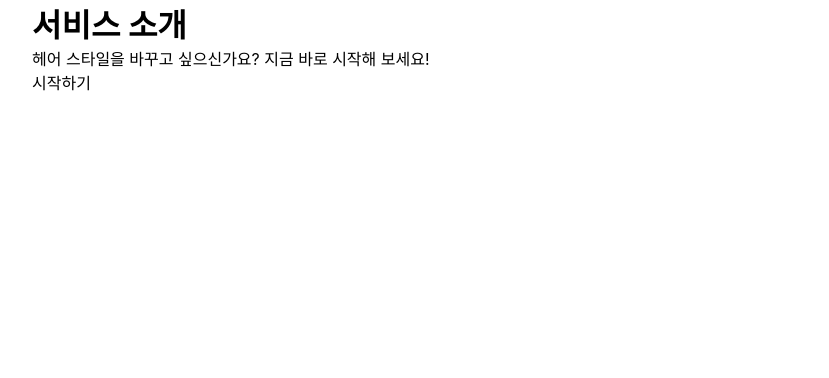
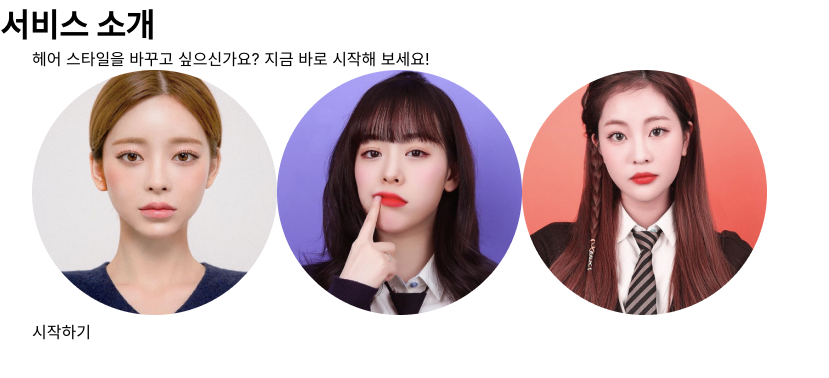
Before and after one commit to hongii/id-photo-web, a Next.js app in the folder client/: page / in a window 1280 px wide. Shown: the top 378 px of the page, without its empty margins (0-829 px from the left). Built offline with nearby package versions, Linux system fonts and the light colour scheme.

Commit message:
Add: className add in index.tsx(Home component)

```diff
--- a/client/pages/index.tsx
+++ b/client/pages/index.tsx
@@ -4,7 +4,7 @@ import Head from 'next/head';
 import styles from '../styles/Home.module.css';
 
 const Home: NextPage = () => (
-  <div className={styles.container}>
+  <div>
     <Head>
       <title>ID Photo Web</title>
       <meta name="description" content="id photo generatation service" />
@@ -14,9 +14,34 @@ const Home: NextPage = () => (
       />
       <link rel="icon" href="/favicon.ico" />
     </Head>
-    <h1>서비스 소개</h1>
-    <p>헤어 스타일을 바꾸고 싶으신가요? 지금 바로 시작해 보세요!</p>
-    <label htmlFor="photoUpload">
+
+    <h1 className={styles["screen-reader-only"]}>서비스 소개</h1>
+
+    <div className={styles.container}>
+      <p className={styles.intro}>
+        헤어 스타일을 바꾸고 싶으신가요? 지금 바로 시작해 보세요!
+      </p>
+
+      <div className={styles["picture-container"]}>
+        <img
+          className={styles.picture1}
+          src="/images/picture1.png"
+          alt="picture1"
+        />
+        <img
+          className={styles.picture2}
+          src="/images/picture2.png"
+          alt="picture2"
+        />
+        <img
+          className={styles.picture3}
+          src="/images/picture3.png"
+          alt="picture3"
+        />
+      </div>
+
+      <div className={styles["start-btn"]}>
+        <label className={styles["start-btn__label"]} htmlFor="photoUpload">
           시작하기
           <input
             type="file"
@@ -28,6 +53,8 @@ const Home: NextPage = () => (
           />
         </label>
       </div>
+    </div>
+  </div>
 );
 
 export default Home;
```
Lines whose indentation alone changed are shown as unchanged.
